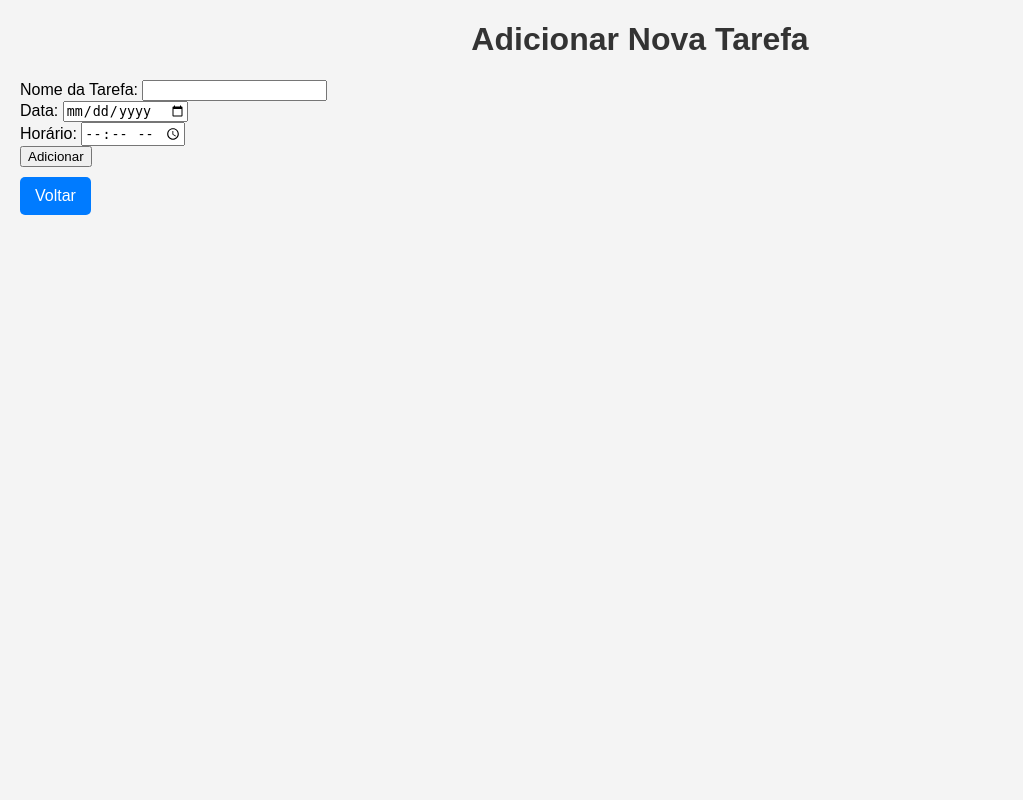
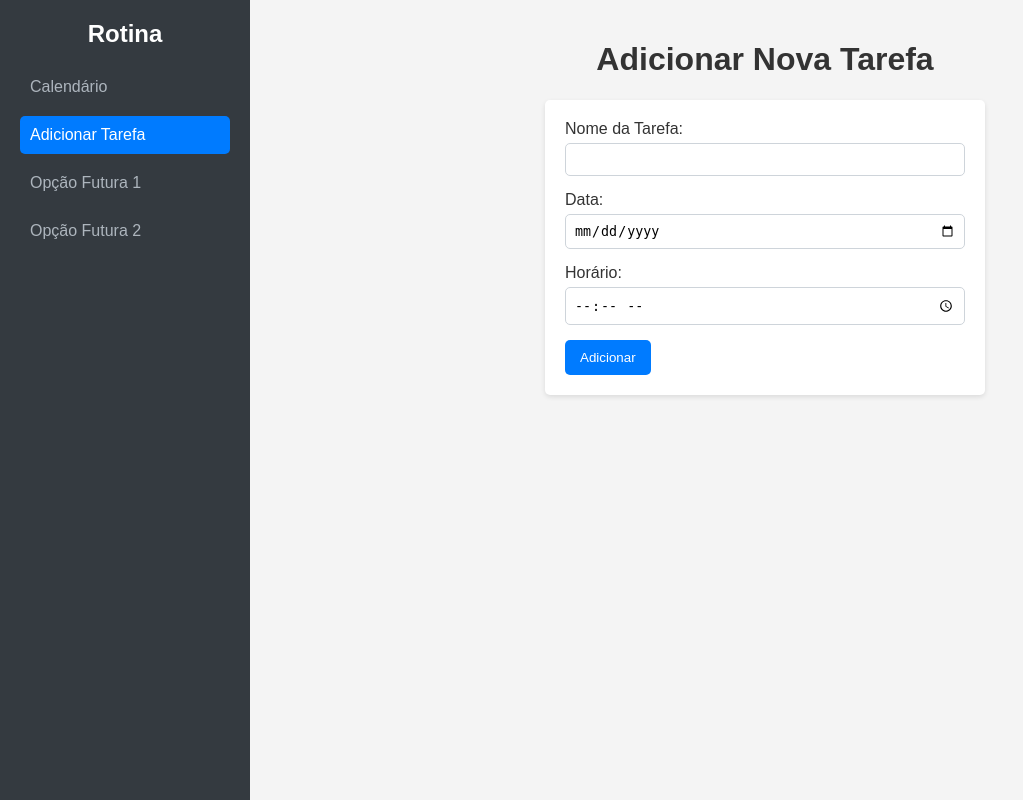
Before and after one commit to flaviojuniordev/RoutineApp, a Flask app: page /adicionar in a window 1280 px wide. Shown: the whole page, without its empty margins (0-1023 px from the left). Run offline with Flask 3, Linux system fonts and the light colour scheme.

Commit message:
aside menu

```diff
--- a/static/style.css
+++ b/static/style.css
@@ -1,7 +1,56 @@
 body {
     font-family: Arial, sans-serif;
-    margin: 20px;
+    margin: 0;
     background-color: #f4f4f4;
+    display: flex;
+}
+
+/* Menu Lateral */
+.menu-lateral {
+    width: 250px;
+    background-color: #343a40;
+    color: white;
+    height: 100vh;
+    position: fixed;
+    padding: 20px;
+    box-sizing: border-box;
+}
+
+.menu-lateral h2 {
+    margin: 0 0 20px;
+    font-size: 1.5em;
+    text-align: center;
+}
+
+.menu-lateral ul {
+    list-style: none;
+    padding: 0;
+}
+
+.menu-lateral li {
+    margin: 10px 0;
+}
+
+.menu-lateral a {
+    color: #adb5bd;
+    text-decoration: none;
+    display: block;
+    padding: 10px;
+    border-radius: 5px;
+    transition: background-color 0.3s;
+}
+
+.menu-lateral a:hover,
+.menu-lateral a.ativo {
+    background-color: #007BFF;
+    color: white;
+}
+
+/* Conteúdo Principal */
+.conteudo {
+    margin-left: 250px;
+    padding: 20px;
+    flex-grow: 1;
 }
 
 h1 {
@@ -10,8 +59,7 @@ h1 {
 }
 
 .calendario {
-    max-width: 1000px;
-    margin: 0 auto;
+    max-width: 100%;
 }
 
 .mes {
@@ -45,7 +93,6 @@ h1 {
     border: 1px solid #dee2e6;
     border-radius: 5px;
     height: 100px;
-    /* Tamanho fixo */
 }
 
 .dia {
@@ -54,7 +101,6 @@ h1 {
     border-radius: 5px;
     padding: 5px;
     height: 100px;
-    /* Tamanho fixo */
     cursor: pointer;
     overflow: hidden;
     position: relative;
@@ -111,8 +157,9 @@ h1 {
     color: white;
     text-decoration: none;
     border-radius: 5px;
-    margin: 10px 0;
-    text-align: center;
+    border: none;
+    cursor: pointer;
+    transition: background-color 0.3s;
 }
 
 .btn:hover {
@@ -133,7 +180,35 @@ h1 {
     background-color: #218838;
 }
 
-/* Estilos do Modal */
+/* Formulário de Adicionar Tarefa */
+.form-adicionar {
+    background: #fff;
+    padding: 20px;
+    border-radius: 5px;
+    box-shadow: 0 2px 5px rgba(0, 0, 0, 0.1);
+    max-width: 400px;
+    margin: 20px auto;
+}
+
+.form-grupo {
+    margin-bottom: 15px;
+}
+
+.form-grupo label {
+    display: block;
+    margin-bottom: 5px;
+    color: #333;
+}
+
+.form-grupo input {
+    width: 100%;
+    padding: 8px;
+    border: 1px solid #ced4da;
+    border-radius: 5px;
+    box-sizing: border-box;
+}
+
+/* Modal */
 .modal {
     display: none;
     position: fixed;
@@ -167,5 +242,4 @@ h1 {
 .fechar:hover,
 .fechar:focus {
     color: #000;
-    text-decoration: none;
 }
--- a/templates/adicionar.html
+++ b/templates/adicionar.html
@@ -8,20 +8,36 @@
 </head>
 
 <body>
+    <!-- Menu Lateral -->
+    <div class="menu-lateral">
+        <h2>Rotina</h2>
+        <ul>
+            <li><a href="{{ url_for('index') }}">Calendário</a></li>
+            <li><a href="{{ url_for('adicionar') }}" class="ativo">Adicionar Tarefa</a></li>
+            <li><a href="#">Opção Futura 1</a></li>
+            <li><a href="#">Opção Futura 2</a></li>
+        </ul>
+    </div>
+
+    <!-- Conteúdo Principal -->
+    <div class="conteudo">
         <h1>Adicionar Nova Tarefa</h1>
-    <form method="POST">
+        <form method="POST" class="form-adicionar">
+            <div class="form-grupo">
                 <label for="nome">Nome da Tarefa:</label>
                 <input type="text" id="nome" name="nome" required>
-        <br>
+            </div>
+            <div class="form-grupo">
                 <label for="data">Data:</label>
                 <input type="date" id="data" name="data" required>
-        <br>
+            </div>
+            <div class="form-grupo">
                 <label for="hora">Horário:</label>
                 <input type="time" id="hora" name="hora" required>
-        <br>
-        <button type="submit">Adicionar</button>
+            </div>
+            <button type="submit" class="btn">Adicionar</button>
         </form>
-    <a href="{{ url_for('index') }}" class="btn">Voltar</a>
+    </div>
 </body>
 
 </html>
```
Also changed, not shown: templates/index.html (+22 -11 lines). Lines whose indentation alone changed are shown as unchanged.
